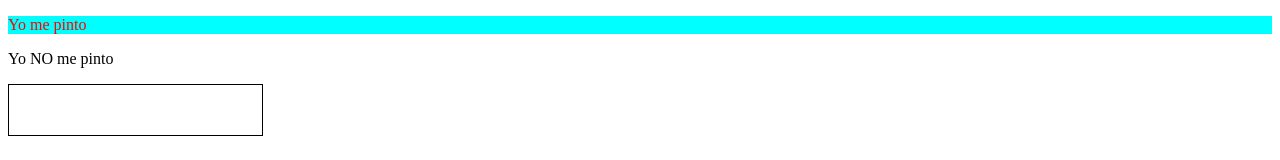
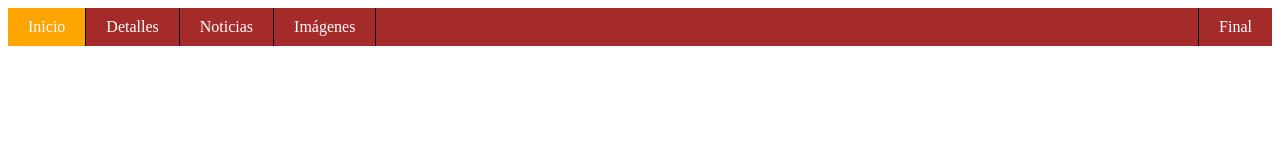
Before and after one commit to JhuniorCq/practicando-front, a plain HTML site: page front-end/index.html in a window 1280 px wide. Drawn offline with Linux system fonts and the light colour scheme.

Commit message:
Practicando CSS

```diff
--- a/front-end/index.html
+++ b/front-end/index.html
@@ -5,20 +5,26 @@
         <meta name="viewport" content="width=device-width, initial-scale=1.0">
         <title>Document</title>
         <link rel="stylesheet" href="style.css" type="text/css">
+        <link rel="preconnect" href="https://fonts.googleapis.com">
+        <link rel="preconnect" href="https://fonts.gstatic.com" crossorigin>
+        <link href="https://fonts.googleapis.com/css2?family=Bitter:wght@300&display=swap" rel="stylesheet">
     </head>
     <body>
         <header>
 
+            <nav>
+                <ul>
+                    <li><a href="#" class="activo">Inicio</a></li>
+                    <li><a href="#">Detalles</a></li>
+                    <li><a href="#">Noticias</a></li>
+                    <li><a href="#">Imágenes</a></li>
+                    <li><a href="#">Final</a></li>
+                </ul>
+            </nav>
+
         </header>
 
         <main>
-
-            <p id="selector">Yo me pinto</p>
-            <p>Yo NO me pinto</p>
-
-            <div>
-
-            </div>
 
         </main>
 
--- a/front-end/style.css
+++ b/front-end/style.css
@@ -1,10 +1,36 @@
-#selector {
-    color: red;
-    background-color: aqua;
+
+
+ul {
+    list-style-type: none;
+    padding: 0;
+    margin: 0;
+    overflow: hidden;
+    background-color: brown;
 }
 
-div {
-    border: 1px solid #000000;
-    width: 20%;
-    min-height: 50px;
+li {
+    float: left;
+    border-right: 1px solid black;
 }
+
+li:last-child {
+    border-right: none;
+    float: right;
+    border-left: 1px solid black;
+}
+
+li a {
+    text-decoration: none;
+    color: white;
+    display: block;
+    padding: 10px 20px;
+}
+
+.activo {
+    background-color: orange;
+}
+
+li a:hover:not(.activo){
+    background-color: aqua;
+    color: black;
+}
```
Also changed, not shown: front-end/assets/imagenes/piña.jpeg (added).
